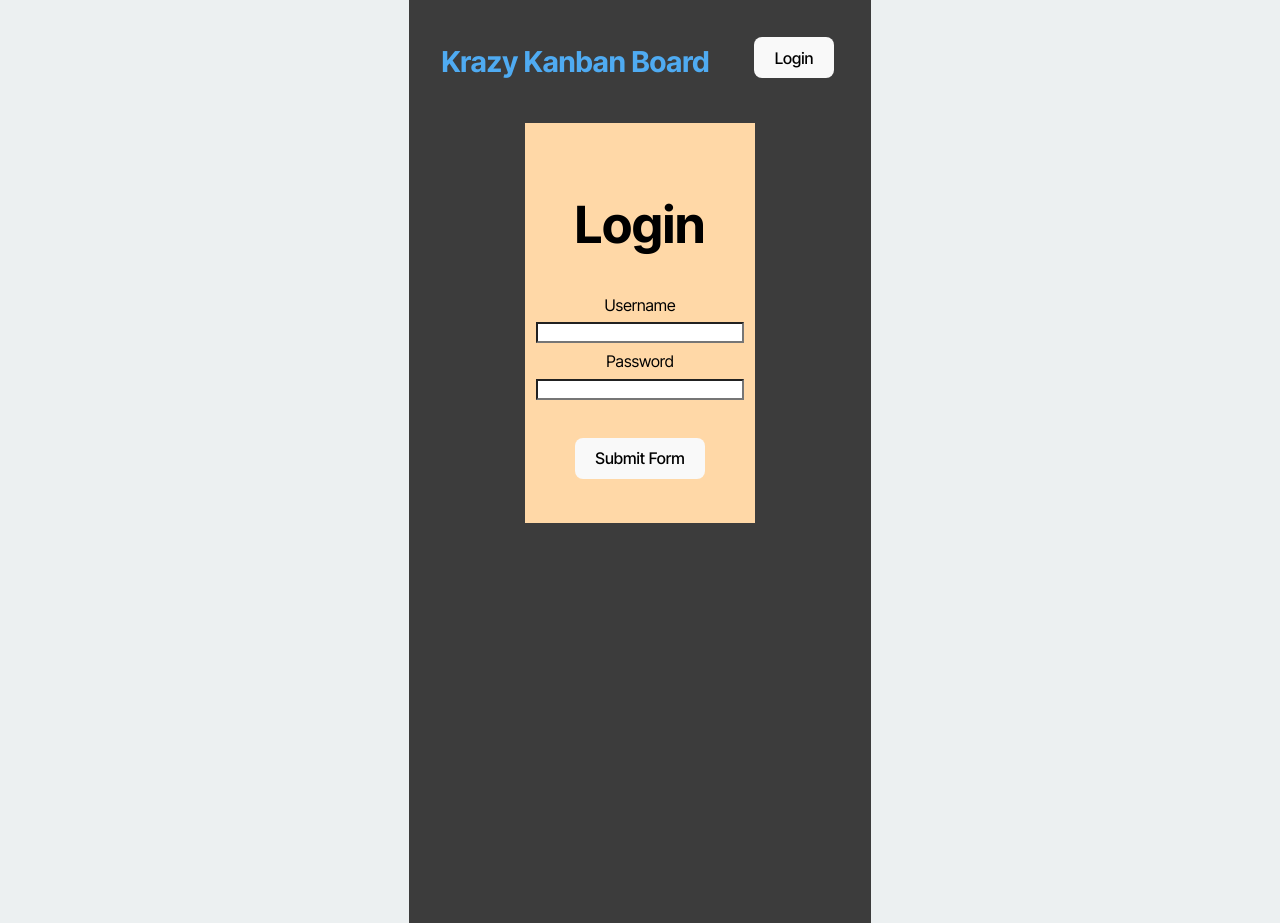
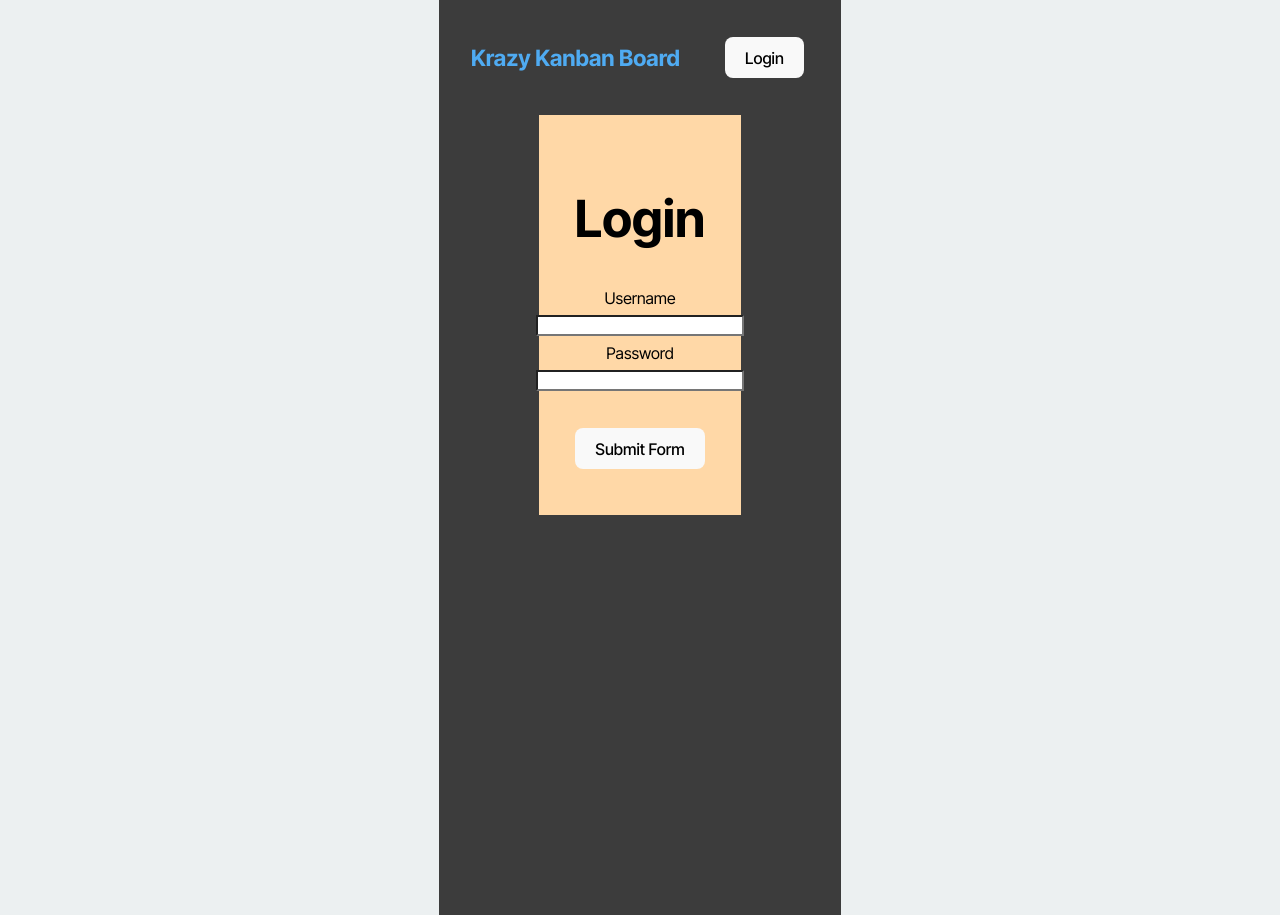
Before and after one commit to sfsneed70/kanban_board, a React (Vite) app in the folder client/: page /login in a window 1280 px wide. Built offline with nearby package versions, Linux system fonts and the light colour scheme.

Commit message:
set jwt expire

```diff
--- a/client/src/components/Navbar.tsx
+++ b/client/src/components/Navbar.tsx
@@ -18,7 +18,7 @@ const Navbar = () => {
   return (
     <div className="nav">
       <div className="nav-title">
-        <Link to="/"><h2>Krazy Kanban Board</h2></Link>
+        <Link to="/"><h3>Krazy Kanban Board</h3></Link>
       </div>
       <ul>
         {!loginCheck ? (
--- a/client/src/pages/Login.tsx
+++ b/client/src/pages/Login.tsx
@@ -1,6 +1,6 @@
 import { useState, FormEvent, ChangeEvent } from "react";
 
-import Auth from '../utils/auth';
+import auth from '../utils/auth';
 import { login } from "../api/authAPI";
 
 const Login = () => {
@@ -22,7 +22,7 @@ const Login = () => {
     e.preventDefault();
     try {
       const data = await login(loginData);
-      Auth.login(data.token);
+      auth.login(data.token);
     } catch (err) {
       setErrorMessage('Credentials are incorrect');
 
```
Also changed, not shown: 1 other file (tests, documents, lock files or other folders).
